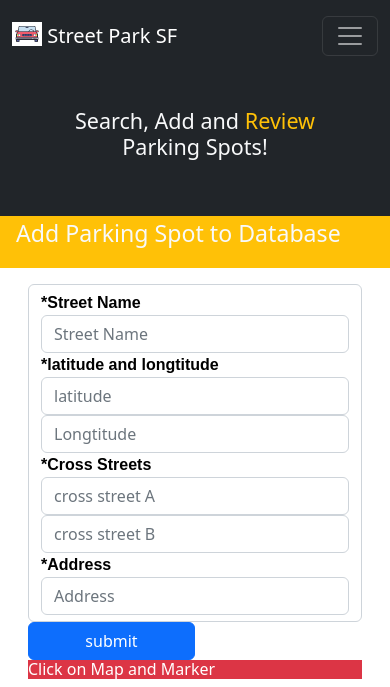
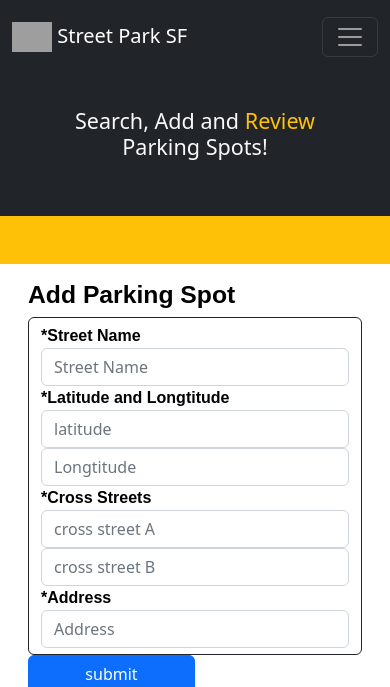
Before and after one commit to NOURSAR/Free_Parking_SF, a Flask app: page /add-parking in a window 390 px wide. Shown: the top 687 px of the page. Run offline with Flask 2, Linux system fonts and the light colour scheme; data that the repository does not hold is empty; some libraries are stand-ins or nearby versions; grey boxes are pictures that could not be loaded.

Commit message:
almost done styling

```diff
--- a/server.py
+++ b/server.py
@@ -58,13 +58,15 @@ def search_parking():
                 streetname=marker.st_name
                 address= marker.address
                 k=Review.query.join(Parking).filter(Parking.parking_id == marker_id).all()
-                list_of_marker_reviews = ""
+                list_of_marker_reviews = {"review": []}
+                # list_of_marker_reviews=""
                 for review in k:
                     if review.review == None:
                         review.review = "no review yet"
                         list_of_marker_reviews=list_of_marker_reviews+ review.review
                     else:
-                        list_of_marker_reviews = list_of_marker_reviews+  "  -" +  review.review
+                        list_of_marker_reviews["review"].append(review.review)
+                        # list_of_marker_reviews = list_of_marker_reviews+  "  -" +  review.review
                 value= streetname, list_of_marker_reviews, marker_id, coords, address
                 creatObject={key:value}
                 allofmarkers.append(creatObject)
--- a/templates/add_parking.html
+++ b/templates/add_parking.html
@@ -2,18 +2,13 @@
 {% block title %} Free Parking Search {% endblock %}
 
 {% block body %}
-<section class="bg-warning text-light p-1">
-    <div class="container">
-      <div class="d-md-flex justify-content-between align-items-center">
-        <h3 class="mb-3 mb-md-0"> Add Parking Spot to Database</h3>
-      </div>
-    </div>
-</section>
+
 <section class="p-3 gg-dark">
     <div class="container">
         <div class="row align-items-center justify-content-between">
             <div class="col-md p5">
-                <form class="form-control"
+                <h2 class="center">Add Parking Spot</h2>
+                <form class="form-control border border-dark"
                     id = "addparking"
                     method="POST"
                     action="/add-parking">
@@ -23,7 +18,7 @@
                             type="text"
                             id="info_street"
                             placeholder="Street Name" required>
-                    <div class="center">*latitude and longtitude</div>
+                    <div class="center">*Latitude and Longtitude</div>
                         <input  class="form-control"
                                 name="lat"
                                 type="text"
@@ -54,8 +49,8 @@
                 <button  class="btn btn-primary d-grid gap-2 col-6" form= "addparking" type="submit" >submit</button>
             </div>
             <div class="col-md">
-                <h6 class="text-bg-danger p-0 pt-0">Click on Map and Marker</h6>
-                <div class="ratio ratio-16x9" id="map">
+                <h6 class="rounded text-bg-danger p-1 p-1">Click on Map and Marker</h6>
+                <div class="rounded ratio ratio-16x9 border border-dark p-2" id="map">
                 </div>
             </div>
         </div>
--- a/templates/base.html
+++ b/templates/base.html
@@ -10,7 +10,7 @@
     <nav class="navbar navbar-expand-lg bg-dark navbar-dark py-3 fixed-top">
       <div class="container">
         <a heref="#" class="navbar-brand">
-          <img src="/static/car.gif" alt="" width="30" height="24" class="d-inline-block align-text-top">
+          <img src="/static/sf.gif" alt="" width="40" height="30" class="d-inline-block align-text-top">
           Street Park SF
         </a>
         <button class="navbar-toggler" type="button" data-bs-toggle="collapse" data-bs-target="#navmenu">
@@ -41,15 +41,66 @@
    <!-- showcase -->
    <section class="bg-dark text-light p-5 p-lg-0 pt-lg-5 text-center text-sm-start">
     <div class="container">
-      <div class="d-sm-flex align-items-center justify-content-between">
-        <div class="">
-          <h4>Search, Add and <span class="text-warning">Review</span> Parking Spots! </h4>
-            <img class="imag-fluid d-none d-sm-block" src="/static/car.gif" alt="" width="50" height="50" />
+      <div class="d-sm-flex">
+        <h4>Search, Add and <span class="text-warning">Review</span> Parking Spots! </h4>
+      </div>
+       <div class="row">
+         <div class="col">
+          <img class="imag-fluid d-none d-sm-block" src="/static/z.gif" alt="" width="50" height="50" />
+        </div>
+        <div class="col ">
+          <img class="imag-fluid d-none d-sm-block" src="/static/me.gif" alt="" width="50" height="50" />
+        </div>
+        <div class="col">
+          <img class="imag-fluid d-none d-sm-block" src="/static/r.gif" alt="" width="50" height="50" />
+        </div>
+        <div class="col">
+          <img class="imag-fluid d-none d-sm-block" src="/static/gif.gif" alt="" width="50" height="50" />
+        </div>
+        <div class="col">
+          <img class="imag-fluid d-none d-sm-block" src="/static/l.gif" alt="" width="50" height="50" />
+        </div>
+        <div class="col">
+          <img class="imag-fluid d-none d-sm-block" src="/static/c.gif" alt="" width="50" height="50" />
+        </div>
+        <div class="col">
+          <img class="imag-fluid d-none d-sm-block" src="/static/dd.gif" alt="" width="50" height="50" />
+        </div>
+        <div class="col">
+          <img class="imag-fluid d-none d-sm-block" src="/static/cat.gif" alt="" width="50" height="50" />
+        </div>
+        <div class="col">
+          <img class="imag-fluid d-none d-sm-block" src="/static/n.gif" alt="" width="50" height="50" />
+        </div>
+        <div class="col">
+          <img class="imag-fluid d-none d-sm-block" src="/static/b.gif" alt="" width="50" height="50" />
+        </div>
+        <div class="col">
+          <img class="imag-fluid d-none d-sm-block" src="/static/w.gif" alt="" width="50" height="50" />
+        </div>
+        <div class="col">
+          <img class="imag-fluid d-none d-sm-block" src="/static/p.gif" alt="" width="50" height="50" />
+        </div>
+        <div class="col">
+          <img class="imag-fluid d-none d-sm-block" src="/static/f.gif" alt="" width="50" height="50" />
+        </div>
+        <div class="col">
+          <img class="imag-fluid d-none d-sm-block" src="/static/x.gif" alt="" width="50" height="50" />
+        </div>
+        <div class="col">
+          <img class="imag-fluid d-none d-sm-block" src="/static/car.gif" alt="" width="50" height="50" />
         </div>
       </div>
     </div>
  </section>
 </head>
+<section class="bg-warning text-light p-3">
+  <div class="container">
+    <div class="d-md-flex justify-content-between align-items-center">
+      <h6 class="mb-3 mb-md-0"></h6>
+    </div>
+  </div>
+ </section>
 
   <body class="body">
     {% with messages = get_flashed_messages() %}
@@ -122,7 +173,7 @@
     <p class="lead"> 2022 Hackbright Academy</p>
     <p class="lead"><span class="fw-bold"></span> San Francisco, CA</p>
     <a href="#" class="position-absolute bottom-0 end-0 p-5">
-     <i class="bi bi-arrow-up-circle h1"></i>
+     <i class=" bi bi-arrow-up-circle h1"></i>
     </a>
   </div>
 </footer>
```
Also changed, not shown: static/all_parkings.js (+19 -4 lines), templates/all_parkings.html (+27 -18 lines), templates/login_page.html (+5 -4 lines), templates/review_thankyou.html (+7 -8 lines), templates/search_parking.html (+7 -10 lines).
